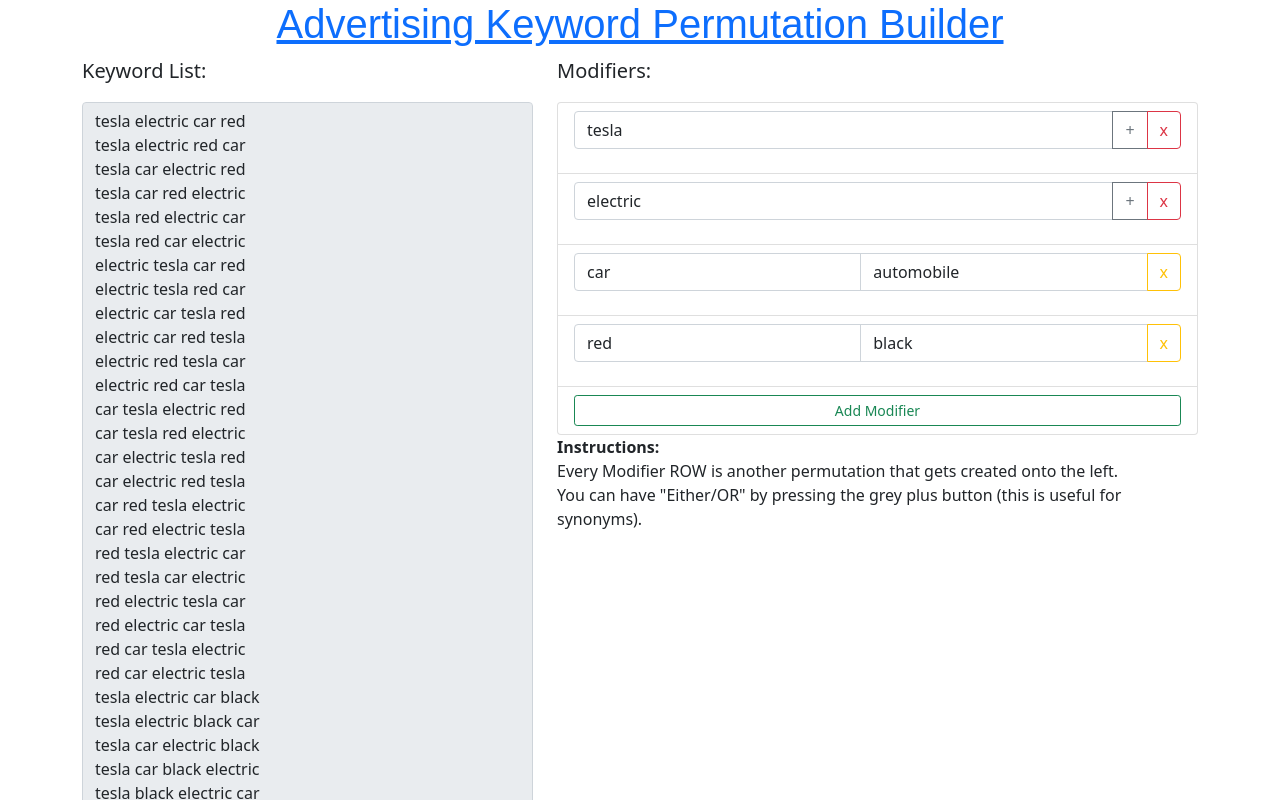
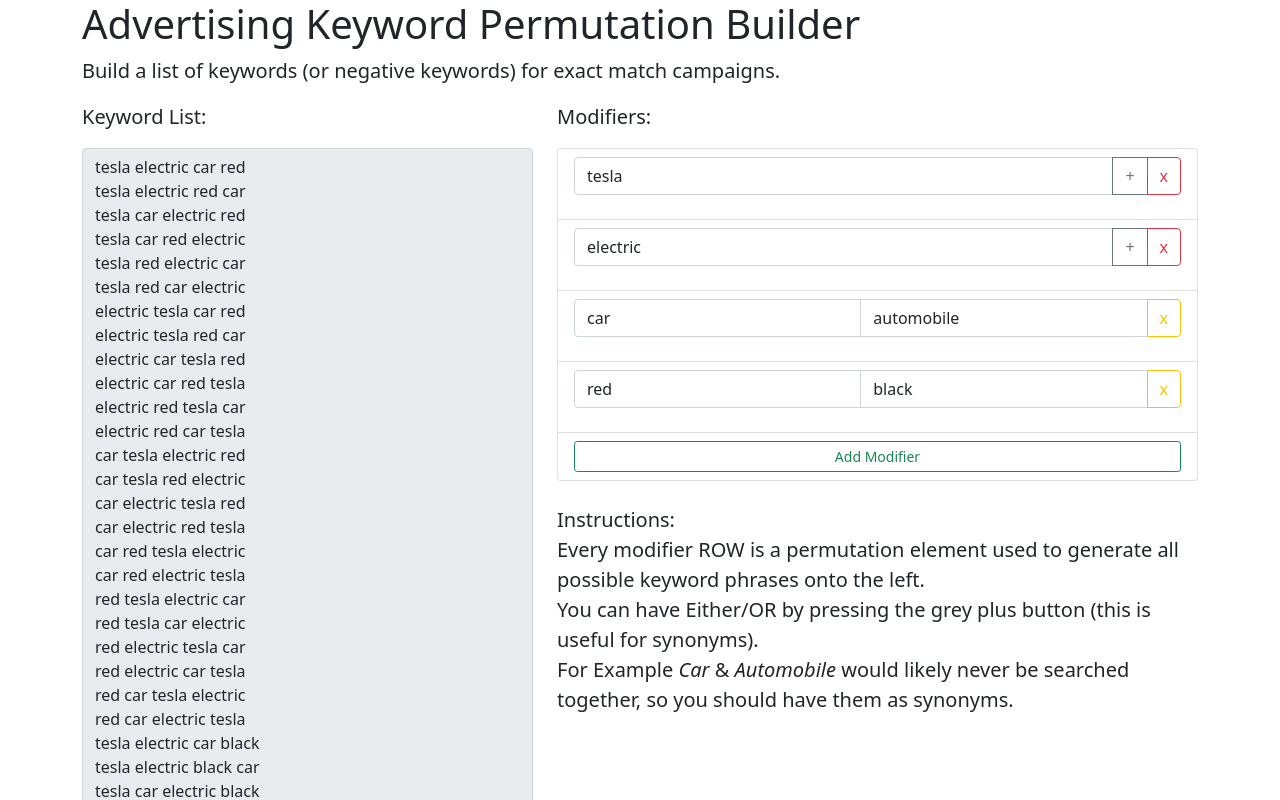
Before and after one commit to blairanderson/kw-perm-builder, a React (Create React App) app: page / in a window 1280 px wide. Shown: the top 800 px of the page. Built offline with nearby package versions, Linux system fonts and the light colour scheme; no server answers.

Commit message:
descriptions

```diff
--- a/src/App.js
+++ b/src/App.js
@@ -23,28 +23,31 @@
     const keywords = Object.keys(keywordsCollect);
 
     return (
-    <div className="">
-      <div className="App">
-        <h1><a href={'/'}>{document.title}</a></h1>
+        <div className="container">
+            <div className="row">
+                <h1>{document.title}</h1>
+                <p className="lead">Build a list of keywords (or negative keywords) for exact match campaigns.</p>
             </div>
-
-      <div className="container">
             <div className="row">
                 <div className="col-sm-5">
                     <p className="lead">Keyword List:</p>
-            <RenderResult list={keywords} />
+                    <RenderResult list={keywords}/>
                 </div>
                 <div className="col">
                     <p className="lead">Modifiers:</p>
-            <InputForm modifiers={modifiers} update={update} />
-            <p>
+                    <InputForm modifiers={modifiers} update={update}/>
+                    <br/>
+                    <p className={'lead'}>
                         <strong>Instructions:</strong> <br/>
-              Every Modifier ROW is another permutation that gets created onto the left.
+                        Every modifier ROW is a permutation element used to generate all possible keyword phrases onto
+                        the left.
                         <br/>
-              You can have "Either/OR" by pressing the grey plus button (this is useful for synonyms).
+                        You can have <strong>Either/OR</strong> by pressing the grey plus button (this is useful for
+                        synonyms).
+                        <br/>
+                        For Example <em>Car</em> & <em>Automobile</em> would likely never be searched together, so you
+                        should have them as synonyms.
                     </p>
-
-          </div>
                 </div>
             </div>
             <Footer/>
@@ -52,7 +55,7 @@
     );
 }
 
-function InputForm({ modifiers, update }) {
+function InputForm({modifiers, update}) {
     return (
         <ul className="list-group">
             {modifiers.map((value, index) => {
@@ -145,7 +148,7 @@
     );
 }
 
-function RenderResult({ list }) {
+function RenderResult({list}) {
     return (
         <>
       <textarea
--- a/src/Footer.js
+++ b/src/Footer.js
@@ -25,7 +25,7 @@
     }, []);
 
     return (
-        <div className="container mt-5">
+        <div className="mt-5">
             <footer className="py-3 my-4">
                 {isLoading ? (
                     "loading"
```
Lines whose indentation alone changed are shown as unchanged.
